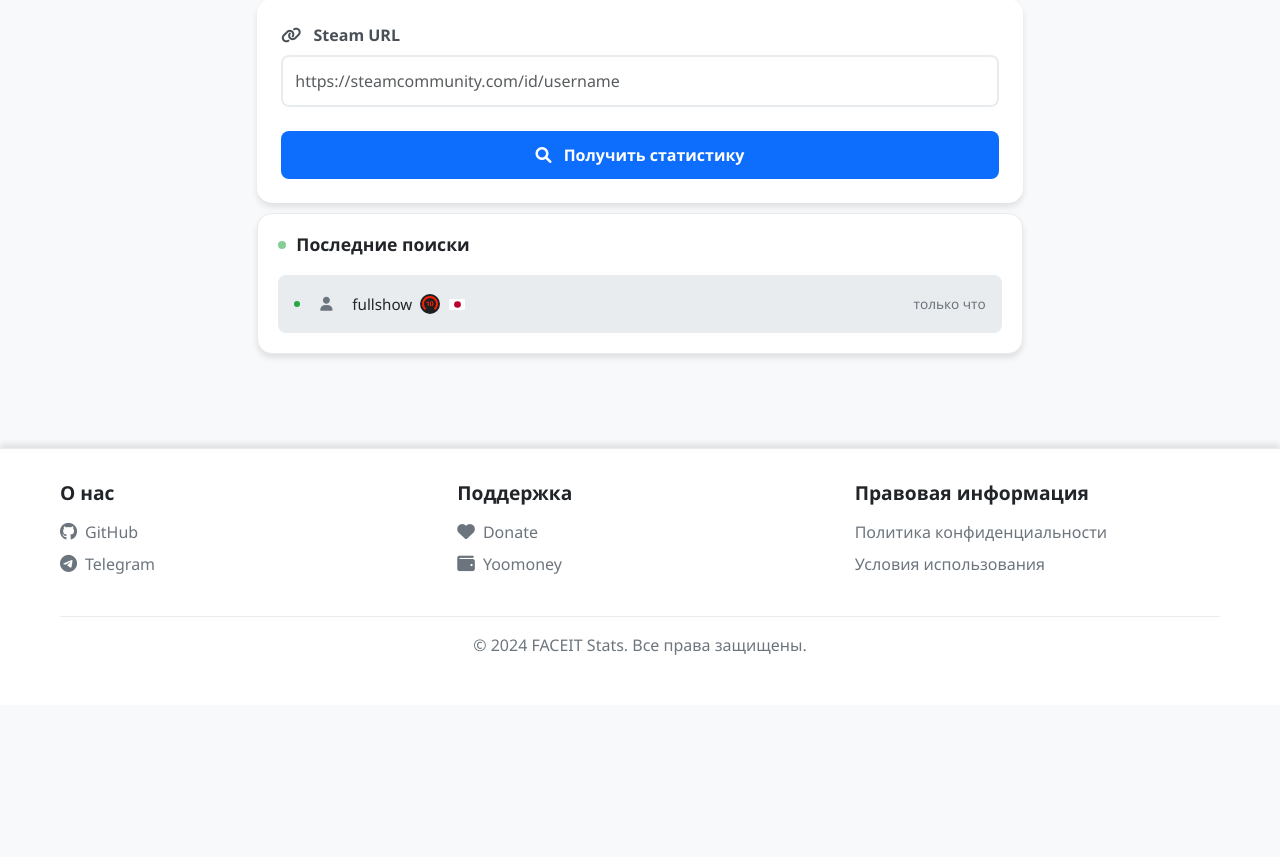
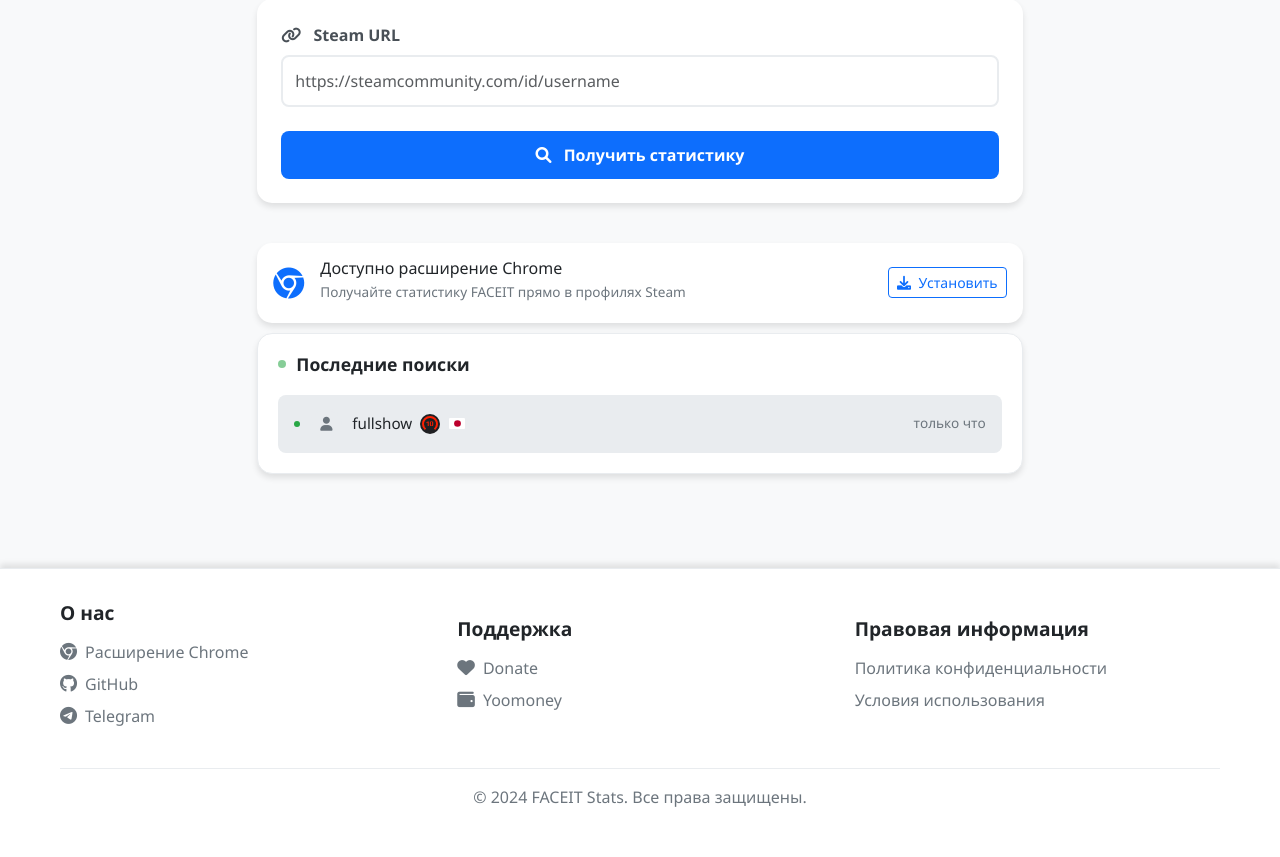
Before and after one commit to fullshow1337/Faceit-stats, a FastAPI app: page / in a window 1280 px wide. Shown: the part 193-1050 px from the top of the page. Before the commit the page ends 848 px from the top, so only its background shows below. Run offline with FastAPI, Linux system fonts and the light colour scheme; data comes from the database, SQL or seed files in the repository; some libraries are stand-ins or nearby versions.

Commit message:
Add Chrome extension info, remove CSStats integration

```diff
--- a/api_clients/fast_api_client_httpx.py
+++ b/api_clients/fast_api_client_httpx.py
@@ -359,6 +359,7 @@ class FastFaceitClientHttpx:
 
         logger.info(f"Complete player data retrieved in {result['processing_time']:.2f} seconds")
         return result
+
 
     def _determine_match_result(self, match_details: Dict, player_id: str) -> str:
         """Определяет результат матча для игрока"""
--- a/static/script.js
+++ b/static/script.js
@@ -38,7 +38,11 @@ const translations = {
         'minutes_ago': 'мин. назад',
         'hours_ago': 'ч. назад',
         'days_ago': 'дн. назад',
-        'Player has active bans': 'У игрока есть активные баны'
+        'Player has active bans': 'У игрока есть активные баны',
+        'Chrome Extension': 'Расширение Chrome',
+        'Chrome Extension Available': 'Доступно расширение Chrome',
+        'Get FACEIT stats directly on Steam profiles': 'Получайте статистику FACEIT прямо в профилях Steam',
+        'Install': 'Установить'
     },
     en: {
         'Get Statistics': 'Get Statistics',
@@ -78,7 +82,11 @@ const translations = {
         'minutes_ago': 'minutes ago',
         'hours_ago': 'hours ago',
         'days_ago': 'days ago',
-        'Player has active bans': 'Player has active bans'
+        'Player has active bans': 'Player has active bans',
+        'Chrome Extension': 'Chrome Extension',
+        'Chrome Extension Available': 'Chrome Extension Available',
+        'Get FACEIT stats directly on Steam profiles': 'Get FACEIT stats directly on Steam profiles',
+        'Install': 'Install'
     }
 };
 
--- a/templates/index.html
+++ b/templates/index.html
@@ -62,6 +62,37 @@
                     </div>
                 </div>
 
+                <!-- Информация о расширении -->
+                <div class="extension-info-card mt-4">
+                    <div class="card">
+                        <div class="card-body">
+                            <div class="d-flex align-items-center">
+                                <i class="fab fa-chrome text-primary me-3" style="font-size: 2rem;"></i>
+                                <div class="flex-grow-1">
+                                    <h6 class="mb-1">
+                                        <span data-translate="Chrome Extension Available">Chrome Extension Available</span>
+                                    </h6>
+                                    <p class="mb-1 text-muted">
+                                        <span data-translate="Get FACEIT stats directly on Steam profiles">Get FACEIT stats directly on Steam profiles</span>
+                                    </p>
+                                </div>
+                                <a href="https://chromewebstore.google.com/detail/faceit-stats-by-fullshow/inhkgoeogbpcgajfidjhopcblkmfdgpc"
+                                   target="_blank" rel="noopener noreferrer" class="btn btn-outline-primary btn-sm">
+                                    <i class="fas fa-download me-1"></i>
+                                    <span data-translate="Install">Install</span>
+                                </a>
+                            </div>
+                        </div>
+                    </div>
+                </div>
+
+                <div id="loading" class="text-center mt-4 d-none">
+                    <div class="spinner-border text-primary" role="status">
+                        <span class="visually-hidden">Loading...</span>
+                    </div>
+                    <p class="mt-2" data-translate="Loading statistics...">Loading statistics...</p>
+                </div>
+
                 <!-- Live лента последних запросов -->
                 <div class="live-feed">
                     <h5>
@@ -74,13 +105,6 @@
                             <span data-translate="Loading recent searches...">Загрузка последних поисков...</span>
                         </div>
                     </div>
-                </div>
-
-                <div id="loading" class="text-center mt-4 d-none">
-                    <div class="spinner-border text-primary" role="status">
-                        <span class="visually-hidden">Loading...</span>
-                    </div>
-                    <p class="mt-2" data-translate="Loading statistics...">Loading statistics...</p>
                 </div>
 
                 <div id="result" class="mt-4" style="display: none;">
@@ -167,7 +191,13 @@
                     <h3 class="footer-title" data-translate="About">About</h3>
                     <ul class="footer-links">
                         <li>
-                            <a href="https://github.com/fullshow1337" target="_blank" rel="noopener noreferrer">
+                            <a href="https://chromewebstore.google.com/detail/faceit-stats-by-fullshow/inhkgoeogbpcgajfidjhopcblkmfdgpc" target="_blank" rel="noopener noreferrer">
+                                <i class="fab fa-chrome"></i>
+                                <span data-translate="Chrome Extension">Chrome Extension</span>
+                            </a>
+                        </li>
+                        <li>
+                            <a href="https://github.com/fullshow1337/Faceit-stats" target="_blank" rel="noopener noreferrer">
                                 <i class="fab fa-github"></i>
                                 <span data-translate="GitHub">GitHub</span>
                             </a>
```
Also changed, not shown: templates/player.html (+7 -1 lines).
